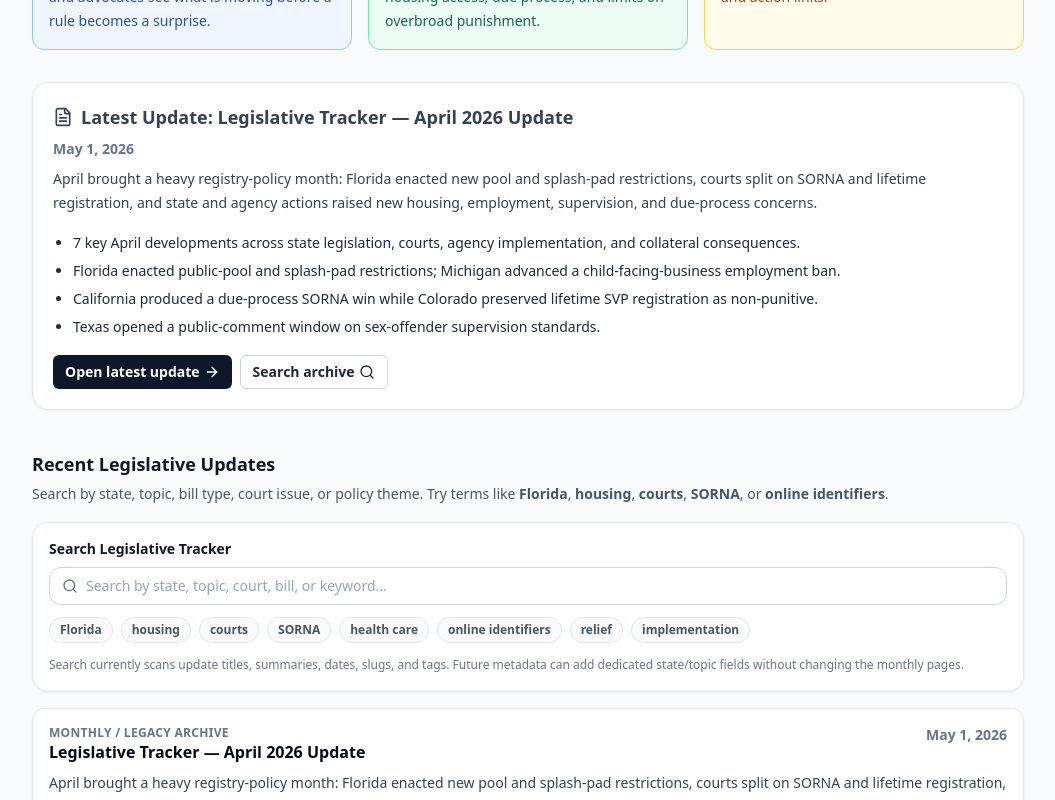
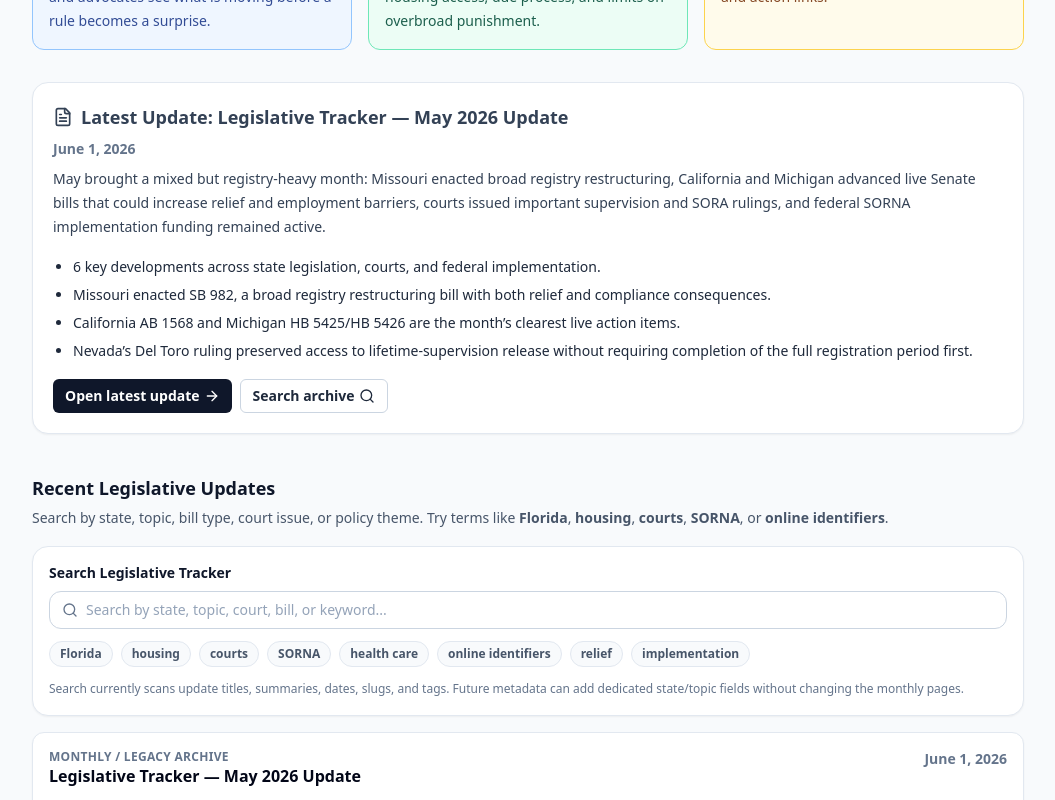
Before and after one commit to projectsolarrecon/Solar, a React (Vite) app: page /resources/legislative-tracker in a window 1280 px wide. Shown: the part 700-1500 px from the top of the page, without its empty margins (112-1167 px from the left). Built offline with nearby package versions, Linux system fonts and the light colour scheme.

Commit message:
Update legislativeUpdates.ts

```diff
--- a/src/data/legislativeUpdates.ts
+++ b/src/data/legislativeUpdates.ts
@@ -12,6 +12,14 @@ export type LegislativeUpdateMeta = {
 };
 
 export const legislativeUpdates: LegislativeUpdateMeta[] = [
+{
+  date: "June 1, 2026",
+  title: "Legislative Tracker — May 2026 Update",
+  slug: "2026-06-01",
+  summary:
+    "May brought a mixed but registry-heavy month: Missouri enacted broad registry restructuring, California and Michigan advanced live Senate bills that could increase relief and employment barriers, courts issued important supervision and SORA rulings, and federal SORNA implementation funding remained active.",
+  tags: ["state", "courts", "agencies", "implementation", "relief"],
+},
 {
   date: "May 1, 2026",
   title: "Legislative Tracker — April 2026 Update",
```
